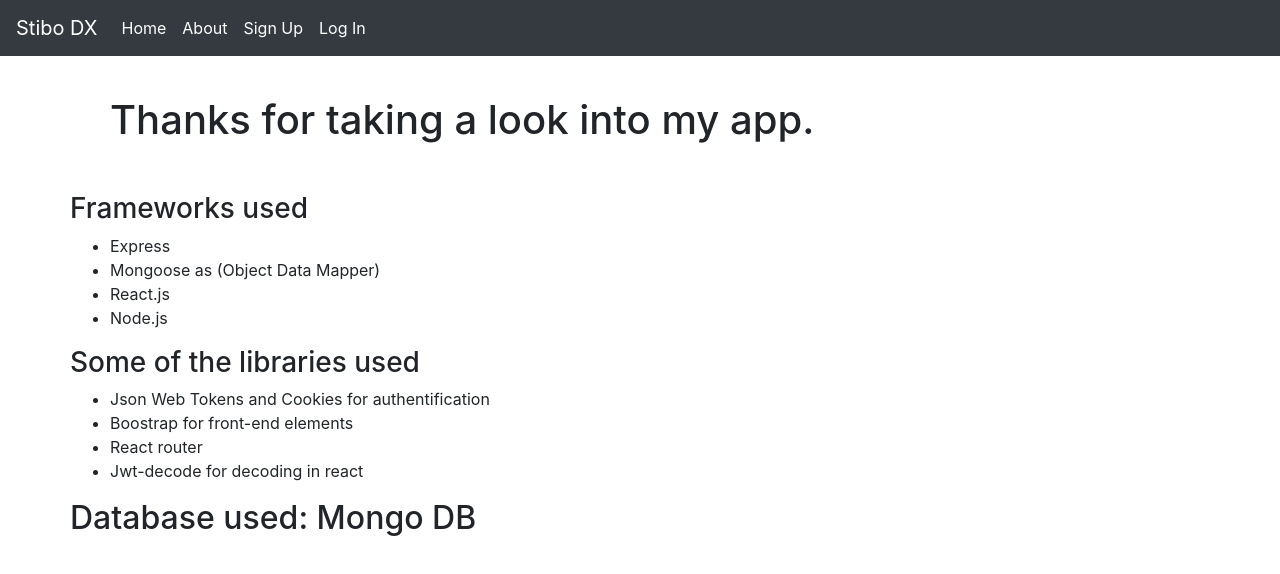
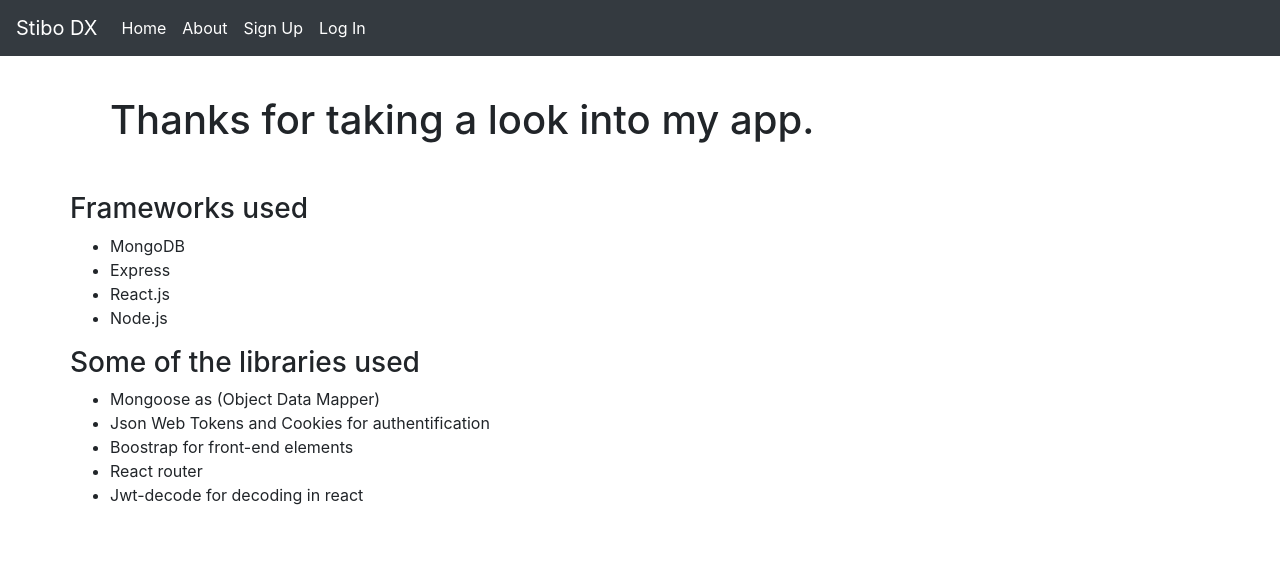
Before and after one commit to claudiojsaillant/LoginRegister, a React (Create React App) app in the folder client/: page /About in a window 1280 px wide. Shown: the top 574 px of the page. Built offline with nearby package versions, Linux system fonts and the light colour scheme.

Commit message:
fixing some errors and adding API diagram

```diff
--- a/client/src/Views/About/index.js
+++ b/client/src/Views/About/index.js
@@ -16,19 +16,19 @@ class About extends Component {
 
                 <h3>Frameworks used</h3>
                 <ul>
+                    <li>MongoDB</li>
                     <li>Express</li>
-                    <li>Mongoose as (Object Data Mapper)</li>
                     <li>React.js</li>
                     <li>Node.js</li>
                 </ul>
                 <h3>Some of the libraries used</h3>
                 <ul>
+                    <li>Mongoose as (Object Data Mapper)</li>
                     <li>Json Web Tokens and Cookies for authentification</li>
                     <li>Boostrap for front-end elements</li>
                     <li>React router</li>
                     <li>Jwt-decode for decoding in react</li>
                 </ul>
-                <h2>Database used: Mongo DB</h2>
             </div>
 
           </Row>
```
Also changed, not shown: 1 other file (tests, documents, lock files or other folders).
